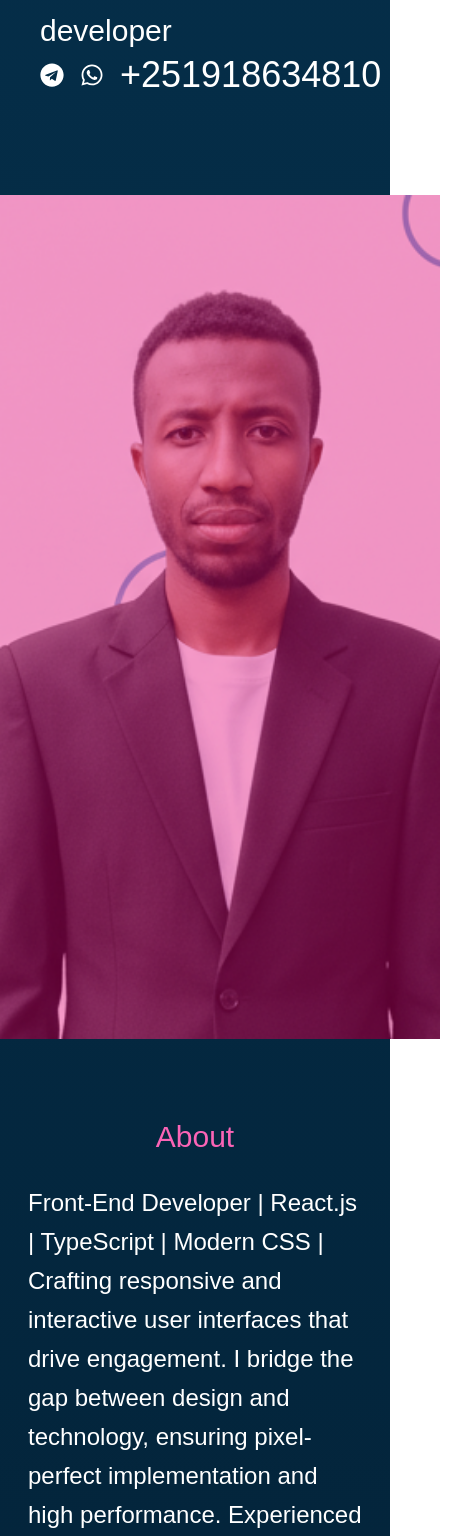
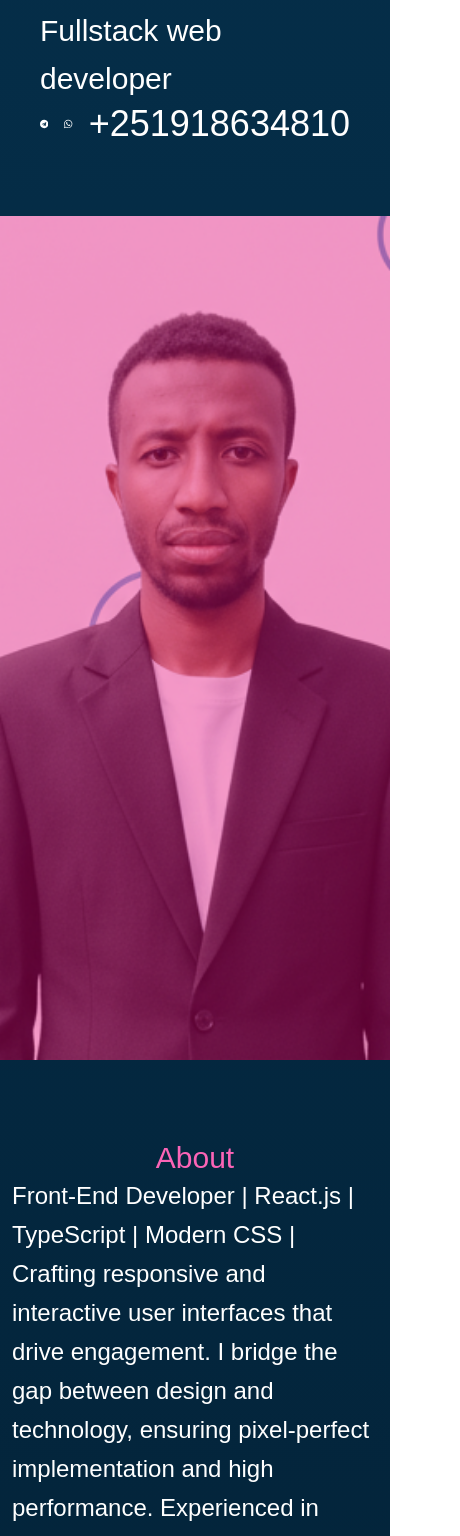
Before and after one commit to amanuelferede/portifolio, a Next.js app: page / in a window 390 px wide. Shown: the part 311-1847 px from the top of the page, 460 px wide, since content can reach past the window. Built offline with nearby package versions, Linux system fonts and the light colour scheme.

Commit message:
first-commit

```diff
--- a/app/components/aboutme.tsx
+++ b/app/components/aboutme.tsx
@@ -1,17 +1,17 @@
 export default function AboutMe() {
   return (
-    <div className="max-w-7xl mx-auto pt-20" id="about">
+    <div className="max-w-7xl mx-auto pt-20 px-3" id="about">
       <p className="md:my-10 md:text-6xl text-3xl text-pink-400 text-center">
         About
       </p>
-      <p className="md:text-justify md:w-4/5 w-full md:p-0 p-7 leading-relaxed text-2xl text-white">
+      <p className="md:text-justify md:w-4/5 w-full md:p-0  leading-relaxed text-2xl text-white">
         Front-End Developer | React.js | TypeScript | Modern CSS | Crafting
         responsive and interactive user interfaces that drive engagement. I
         bridge the gap between design and technology, ensuring pixel-perfect
         implementation and high performance. Experienced in optimizing web apps
         for speed and accessibility. Let’s build something user-centric.
       </p>
-      <p className="md:text-justify md:w-4/5 w-full md:p-0 p-7 leading-relaxed text-2xl text-white">
+      <p className="md:text-justify md:w-4/5 w-full md:p-0  leading-relaxed text-2xl text-white">
         Intermediate Full-Stack Developer specializing in building scalable web
         applications with JavaScript (React/Node.js) and SQL/NoSQL databases.
         With 2+ years of experience, I focus on bridging the gap between elegant
@@ -20,7 +20,7 @@ export default function AboutMe() {
         performance. Always looking for complex problems to solve.
       </p>
 
-      <p className="md:text-justify md:w-4/5 w-full md:p-0 p-7 leading-relaxed text-2xl text-white">
+      <p className="md:text-justify md:w-4/5 w-full md:p-0  leading-relaxed text-2xl text-white">
         Backend Developer proficient in Node.js, Express, and RESTful APIs.
         Specialized in designing secure, robust server-side architecture and
         database management (PostgreSQL/MongoDB). Passionate about data
--- a/app/components/skills.tsx
+++ b/app/components/skills.tsx
@@ -5,7 +5,7 @@ export default function Skills() {
       <p className="mb-10 md:text-6xl text-3xl text-pink-400 text-center">
         Skills and experiences.
       </p>
-      <div className="grid md:grid-cols-12 gap-10">
+      <div className="grid grid-cols-12 md:gap-10 gap-3">
         <div className="md:col-span-5 col-span-12">
           <div className="md:sticky md:h-1/2 md:top-10">
             <div className="grid md:grid-cols-2 grid-cols-2 gap-6">
--- a/app/components/top.tsx
+++ b/app/components/top.tsx
@@ -22,16 +22,16 @@ export default function Top() {
   return (
     <div className="w-full min-h-screen relative">
       <HiBars3
-        className="absolute w-12 h-12 top-5 right-10 md:hidden block text-white cursor-pointer"
+        className="absolute w-10 h-10 top-5 right-6 md:hidden block text-white cursor-pointer"
         onClick={() => {
           setshouldMobileMenuOpen(true);
         }}
       />
 
       <div className="w-full">
-        <div className="grid grid-cols-12 gap-10">
+        <div className="grid grid-cols-12 md:gap-10 gap-3">
           <div className="md:col-span-7 col-span-12">
-            <div className="h-full md:p-25 p-10  py-15">
+            <div className="h-full w-full md:p-25 p-10  py-15">
               <p className="text-7xl text-white">Amanuel Ferede</p>
               <p className="text-3xl mt-4 text-white leading-relaxed">
                 Frontend developer | Web developer | Fullstack web developer
@@ -53,7 +53,7 @@ export default function Top() {
             </div>
           </div>
           <div
-            className="md:col-span-5 col-span-12 h-screen  relative"
+            className="md:col-span-5 col-span-12 h-screen  relative bg-red-500"
             style={{
               backgroundImage: `url('/banner.png')`,
               backgroundSize: "cover",
```
